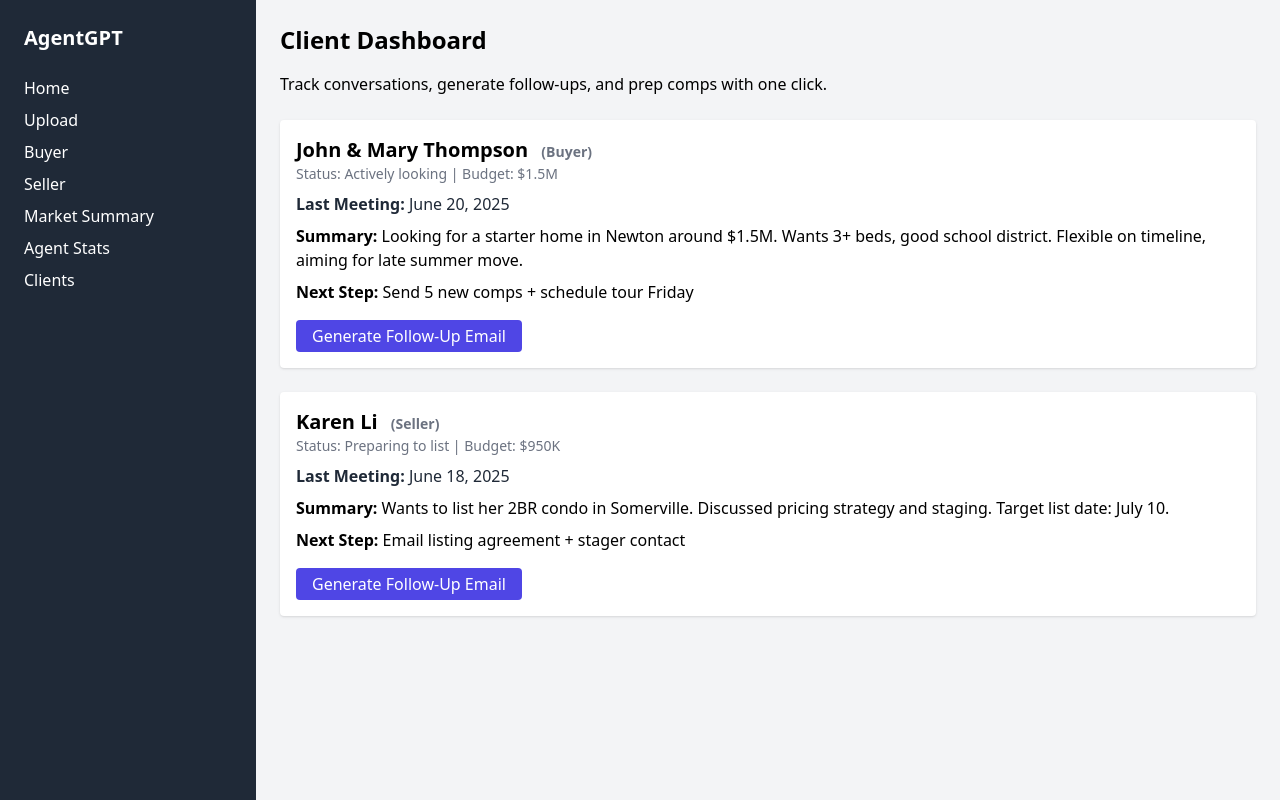
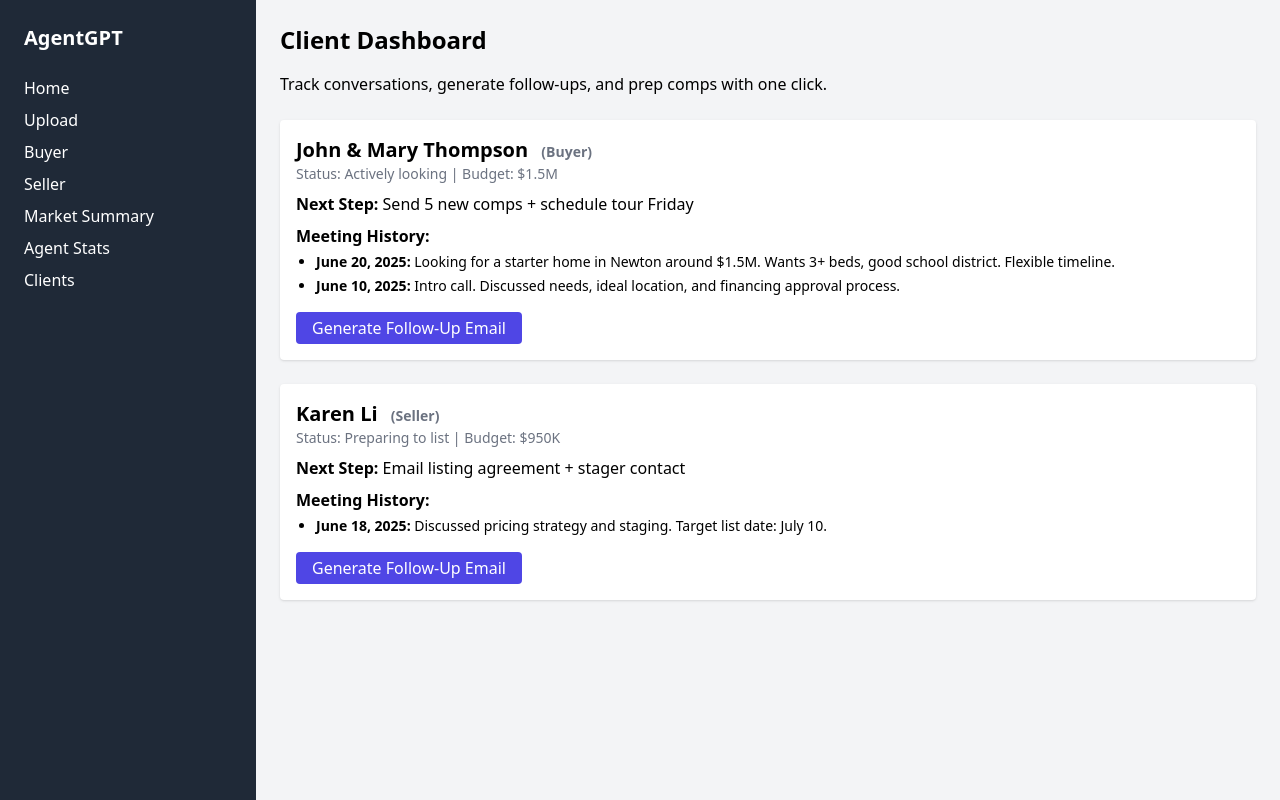
Before and after one commit to malsarraf98/agentgpt-prototype, a Next.js app: page /clients in a window 1280 px wide. Built offline with nearby package versions, Linux system fonts and the light colour scheme.

Commit message:
Update clients.js

```diff
--- a/pages/clients.js
+++ b/pages/clients.js
@@ -8,8 +8,17 @@ const mockClients = [
     budget: "$1.5M",
     status: "Actively looking",
     lastMeeting: "June 20, 2025",
-    summary: "Looking for a starter home in Newton around $1.5M. Wants 3+ beds, good school district. Flexible on timeline, aiming for late summer move.",
     nextStep: "Send 5 new comps + schedule tour Friday",
+    history: [
+      {
+        date: "June 20, 2025",
+        summary: "Looking for a starter home in Newton around $1.5M. Wants 3+ beds, good school district. Flexible timeline.",
+      },
+      {
+        date: "June 10, 2025",
+        summary: "Intro call. Discussed needs, ideal location, and financing approval process.",
+      },
+    ],
   },
   {
     id: 2,
@@ -18,8 +27,13 @@ const mockClients = [
     budget: "$950K",
     status: "Preparing to list",
     lastMeeting: "June 18, 2025",
-    summary: "Wants to list her 2BR condo in Somerville. Discussed pricing strategy and staging. Target list date: July 10.",
     nextStep: "Email listing agreement + stager contact",
+    history: [
+      {
+        date: "June 18, 2025",
+        summary: "Discussed pricing strategy and staging. Target list date: July 10.",
+      },
+    ],
   },
 ];
 
@@ -33,7 +47,7 @@ Hi ${client.name.split(" ")[0]},
 
 It was great speaking with you. Here’s a quick summary of where we left off:
 
-– ${client.summary}
+– ${client.history[0].summary}
 – Next Step: ${client.nextStep}
 
 Let me know if you have any questions or if you'd like to schedule anything else this week.
@@ -55,9 +69,17 @@ Your Agent
           <div key={client.id} className="bg-white p-4 rounded shadow">
             <h2 className="text-xl font-semibold">{client.name} <span className="text-sm text-gray-500 ml-2">({client.type})</span></h2>
             <p className="text-sm text-gray-500 mb-2">Status: {client.status} | Budget: {client.budget}</p>
-            <p className="text-gray-800 mb-2"><strong>Last Meeting:</strong> {client.lastMeeting}</p>
-            <p className="mb-2"><strong>Summary:</strong> {client.summary}</p>
-            <p className="mb-4"><strong>Next Step:</strong> {client.nextStep}</p>
+            <p className="mb-2"><strong>Next Step:</strong> {client.nextStep}</p>
+
+            <div className="mb-4">
+              <h3 className="font-semibold mb-1">Meeting History:</h3>
+              <ul className="list-disc pl-5 space-y-1 text-sm">
+                {client.history.map((item, idx) => (
+                  <li key={idx}><strong>{item.date}:</strong> {item.summary}</li>
+                ))}
+              </ul>
+            </div>
+
             <button
               onClick={() => generateEmail(client)}
               className="bg-indigo-600 text-white px-4 py-1 rounded hover:bg-indigo-700"
```
